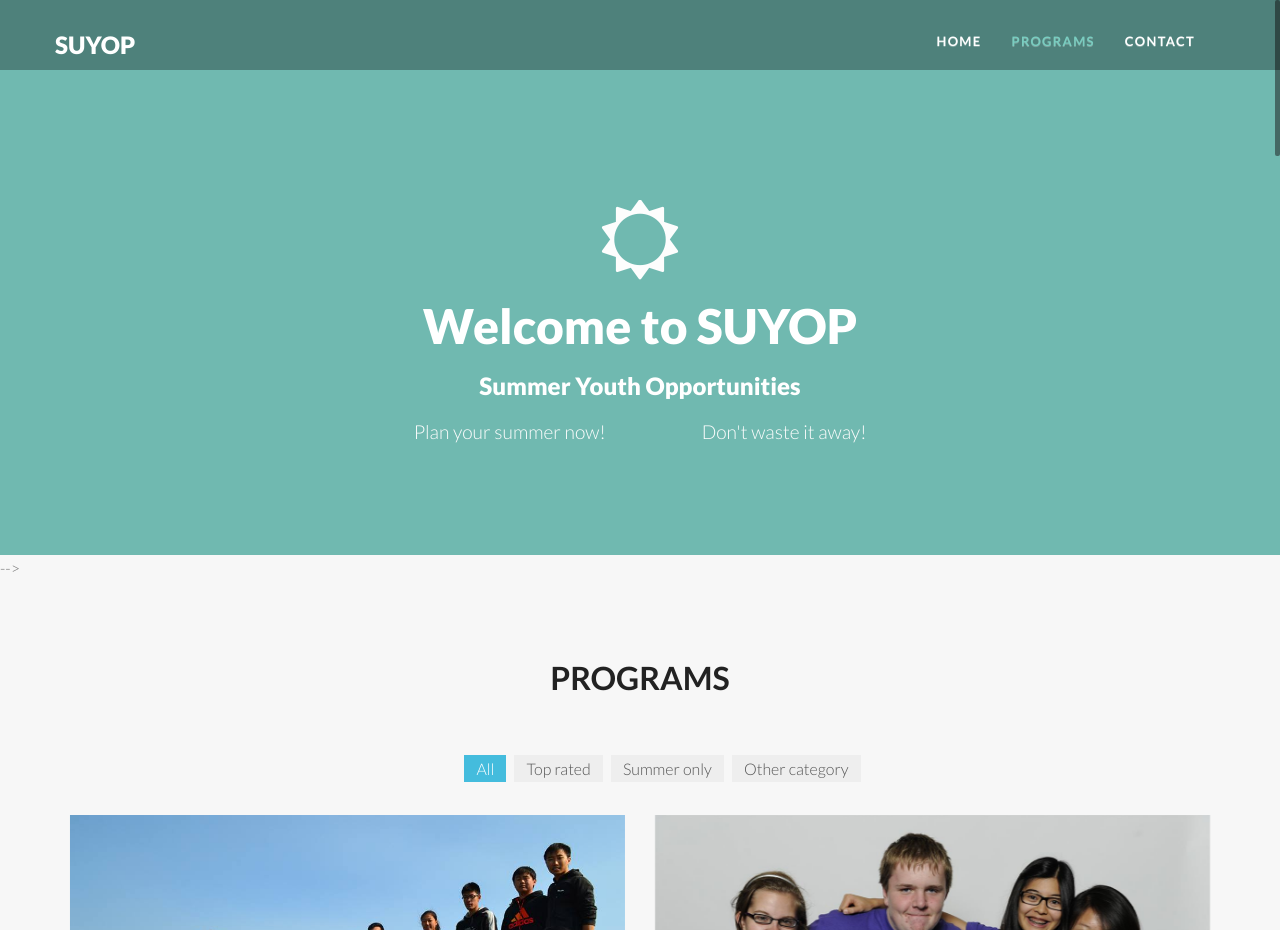
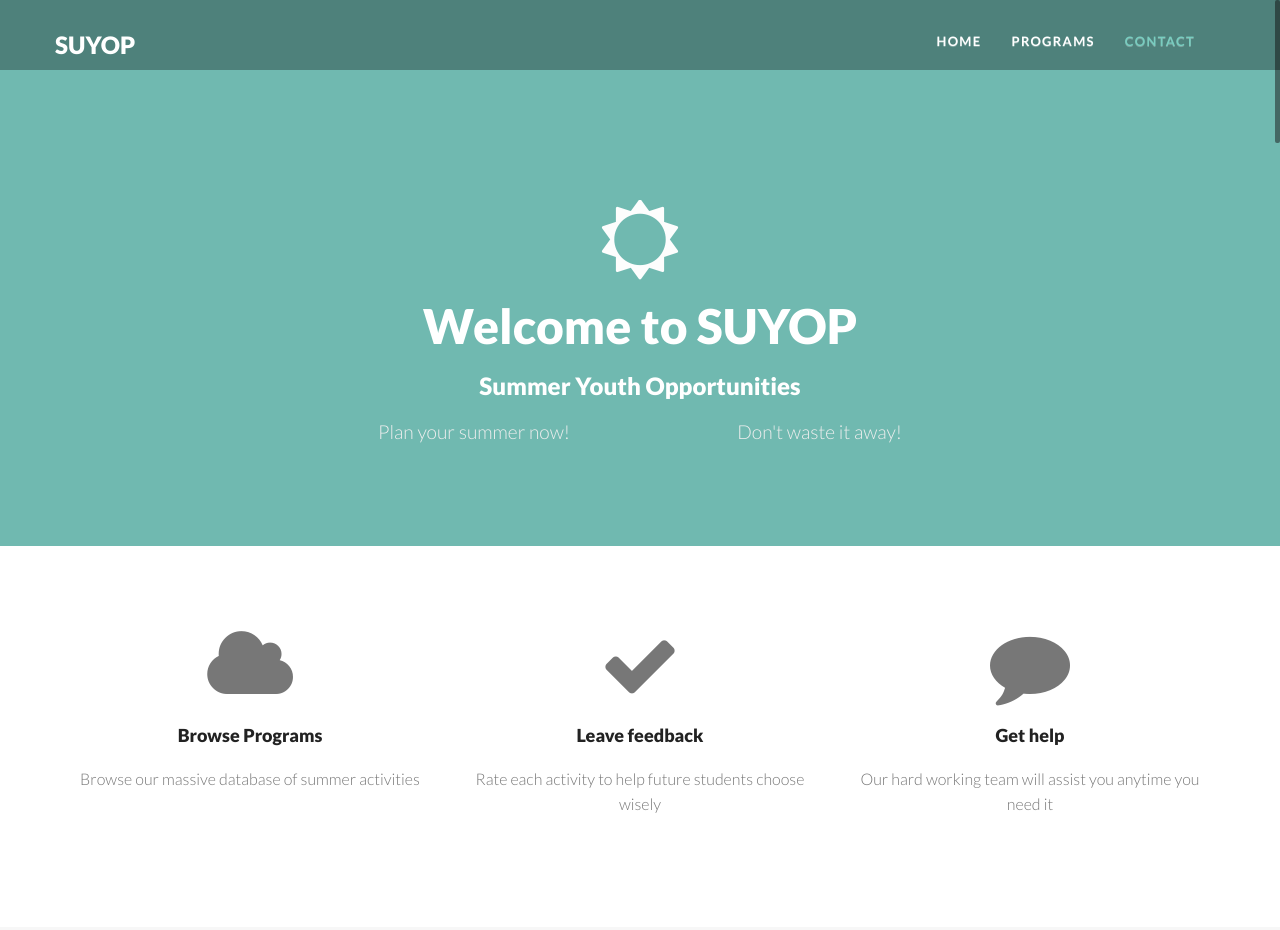
Before and after one commit to jpngfile/SUYOP, a website: page index.html in a window 1280 px wide. Shown: the top 930 px of the page. Drawn offline with Linux system fonts and the light colour scheme; some packages are replaced by stand-ins of ours.

Commit message:
Tagline and header fixes
Fixed the tagline so it wraps better and the header menu so it is as
wide as the screen.

```diff
--- a/css/style.css
+++ b/css/style.css
@@ -357,6 +357,7 @@ section.section {
 .navbar .navbar-collapse {
 	margin-bottom: 0;
 	padding-bottom:0;
+    width:100%;
 }
 
 .nav li {
@@ -369,6 +370,7 @@ section.section {
 .nav>li>a {
 	display: table-cell;
 	height: 100%;
+    width:100%;
 	line-height: 100%;
 	vertical-align: middle;
 	color: #fff;
@@ -390,7 +392,8 @@ section.section {
 }
 
 .navbar .navbar-nav > .active > a {
-	color: #fff;
+	/*color: #fff;*/
+    color:#0B610B;
 }
 .navbar .navbar-nav > .active > a {
 	padding-bottom: 22px;
@@ -405,6 +408,7 @@ h1 a.navbar-brand {
 
 .navbar-brand {
 	padding: 0;
+    margin-left:20px;
 	display: table-cell;
 	vertical-align: middle;
 	line-height: 90px;
@@ -453,6 +457,12 @@ section.featured.inner {
 	background: #eee;
 	padding: 150px 0 50px;
 }
+
+section.featured span.tagline {
+color:#eee;
+font-size: larger;
+white-space:pre-wrap;
+ }
 
 
 /* --- Flexslider --- */
--- a/index.html
+++ b/index.html
@@ -30,7 +30,7 @@
 					<h1><a class="navbar-brand" href="index.html" data-0="line-height:90px;" data-300="line-height:50px;">SUYOP</a></h1>
 				</div>
 				<div class="navbar-collapse collapse">
-					<ul class="nav navbar-nav" data-0="margin-top:20px;" data-300="margin-top:5px;">
+					<ul class="nav navbar-nav" data-0="margin-top:20px;" data-300="margin-top:5px;;">
 						<li class="active"><a href="index.html">Home</a></li>
 						<!--<li><a href="#section-about">About</a></li>-->
 						<li><a href="#section-works">Programs</a></li>
@@ -49,21 +49,21 @@
 							<i class="fa fa-sun-o fa-5x mar-bot20"></i>
 							<h2 class="slogan">Welcome to SUYOP</h2>
 							<h4 class="slogan">Summer Youth Opportunities </h4>
-							<p style="font-size: larger; ">Plan your summer now!<span style="margin-left: 5em;">Don't waste it away!</span></p>
+							<span class="tagline">Plan your summer now!              				 Don't waste it away!</span>
 						</div>
 					</div>
 				</div>
 			</div>
 		</section>
 
-		<!-- services
+		<!-- services -->
 		<section id="section-services" class="section pad-bot30 bg-white">
 		<div class="container">
 
 			<div class="row mar-bot40">
 				<div class="col-lg-4" >
 					<div class="align-center">
-						<i class="fa fa-code fa-5x mar-bot20"></i>
+						<i class="fa fa-cloud fa-5x mar-bot20"></i>
 						<h4 class="text-bold">Browse Programs</h4>
 						<p>Browse our massive database of summer activities</p>
 					</div>
@@ -71,7 +71,7 @@
 
 				<div class="col-lg-4" >
 					<div class="align-center">
-						<i class="fa fa-terminal fa-5x mar-bot20"></i>
+						<i class="fa fa-check fa-5x mar-bot20"></i>
 						<h4 class="text-bold">Leave feedback</h4>
 						<p>Rate each activity to help future students choose wisely</p>
 					</div>
@@ -79,14 +79,14 @@
 
 				<div class="col-lg-4" >
 					<div class="align-center">
-						<i class="fa fa-bolt fa-5x mar-bot20"></i>
+						<i class="fa fa-comment fa-5x mar-bot20"></i>
 						<h4 class="text-bold">Get help</h4>
 						<p>Our hard working team will assist you anytime you need it
 
 			</p></div></div></div>
 
 		</div>
-		</section> -->
+		</section>
 
 		<!-- spacer section:testimonial
 		<section id="testimonials" class="section" data-stellar-background-ratio="0.5">
@@ -398,7 +398,7 @@
 	<script src="js/jquery.js"></script>
 	<script src="js/jquery.easing.1.3.js"></script>
     <script src="js/bootstrap.min.js"></script>
-	<!-- <script src="https://maps.googleapis.com/maps/api/js?key=AIzaSyASm3CwaK9qtcZEWYa-iQwHaGi3gcosAJc&sensor=false"></script> -->
+	<script src="https://maps.googleapis.com/maps/api/js?key=AIzaSyASm3CwaK9qtcZEWYa-iQwHaGi3gcosAJc&sensor=false"></script>
 	<script src="js/jquery.isotope.min.js"></script>
 	<script src="js/jquery.nicescroll.min.js"></script>
 	<script src="js/fancybox/jquery.fancybox.pack.js"></script>
@@ -409,7 +409,7 @@
 	<script src="js/jquery.appear.js"></script>
 	<script src="js/validate.js"></script>
     <script src="js/main.js"></script>
-	<!--
+
         <script type="text/javascript">
             // When the window has finished loading create our google map below
             google.maps.event.addDomListener(window, 'load', init);
```
